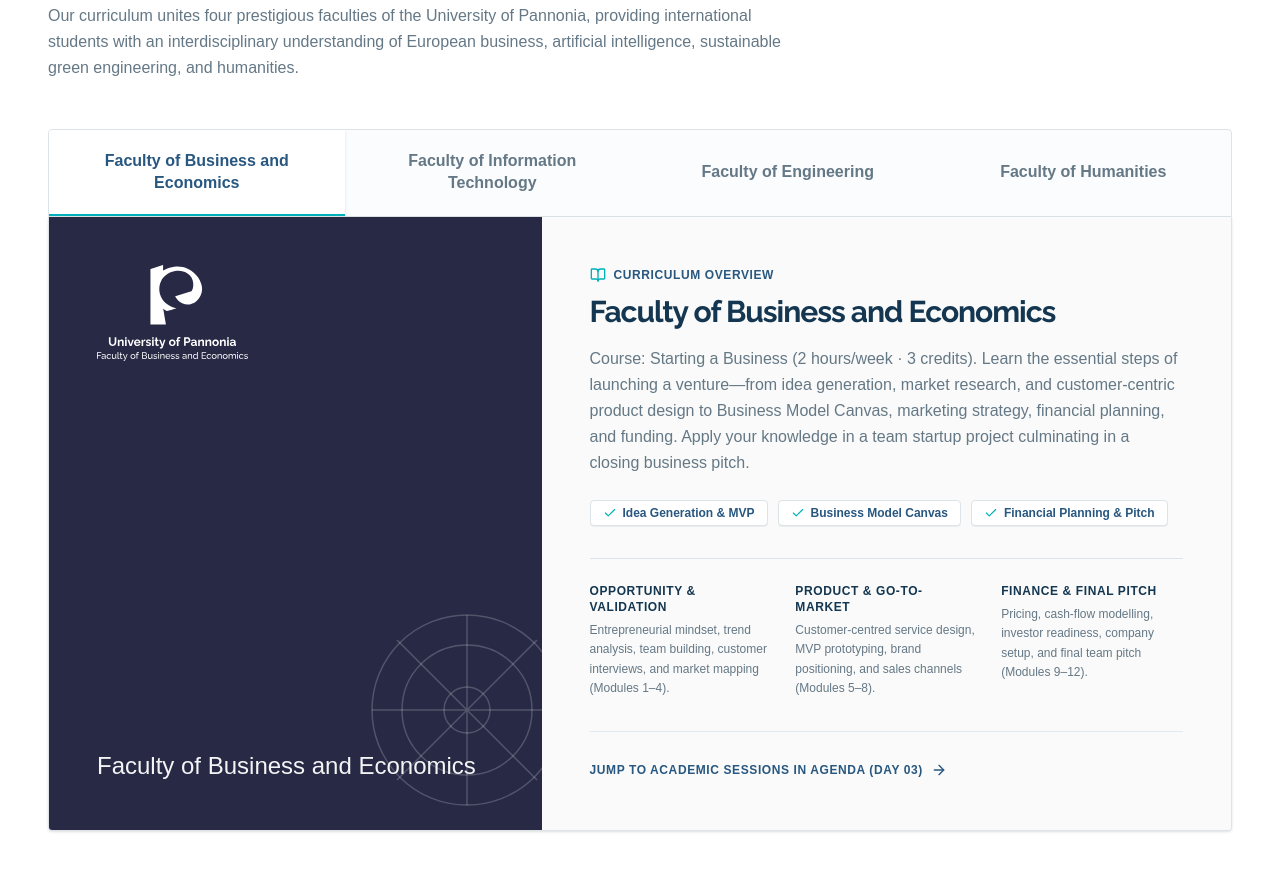
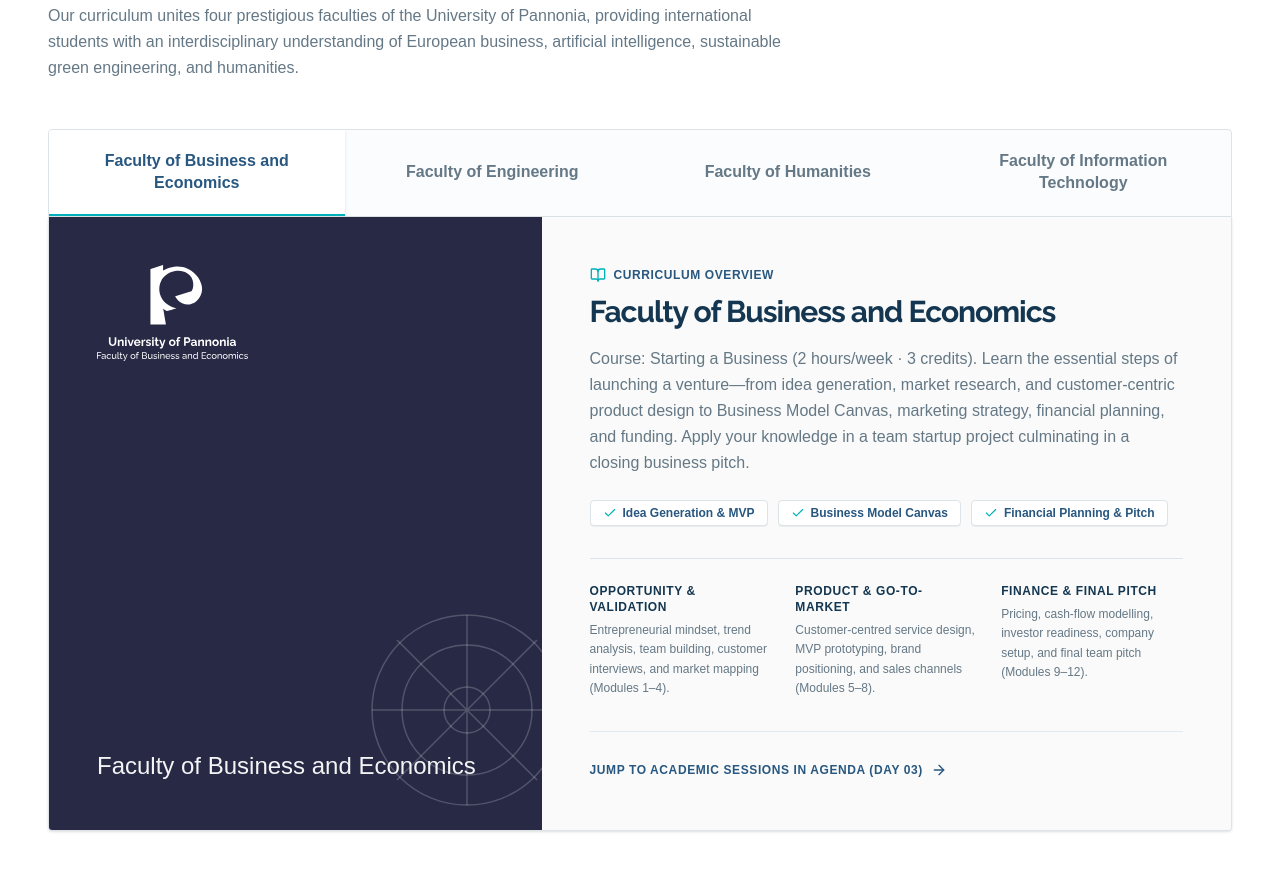
Before and after one commit to palinkasroland90-beep/summeruni-unipannon, a React (Vite) app: page / in a window 1280 px wide. Shown: the part 2900-3770 px from the top of the page. Built offline with nearby package versions, Linux system fonts and the light colour scheme.

Commit message:
style: sort Academics faculty tabs alphabetically by English name

```diff
--- a/src/components/Academics.tsx
+++ b/src/components/Academics.tsx
@@ -47,7 +47,7 @@ export const Academics: React.FC<AcademicsProps> = ({ onJumpToDay }) => {
 
         {/* Tab Controls */}
         <div className="grid grid-cols-2 lg:grid-cols-4 border border-[#dce4e8] bg-slate-50/50 rounded-t-sm overflow-hidden">
-          {(['gtk', 'mik', 'mk', 'htk'] as const).map((key) => {
+          {(['gtk', 'mk', 'htk', 'mik'] as const).map((key) => {
             const f = facultiesData[key];
             const isActive = activeFacultyKey === key;
             return (
```
